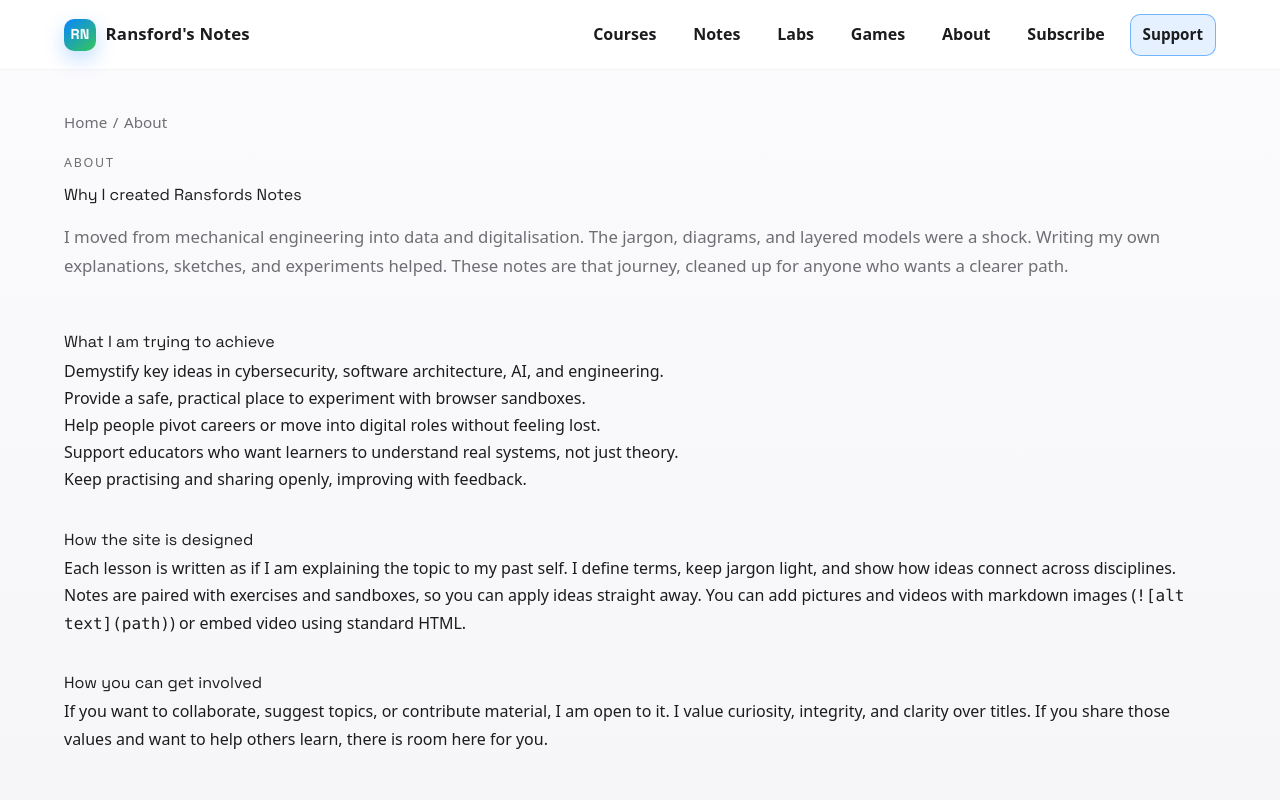
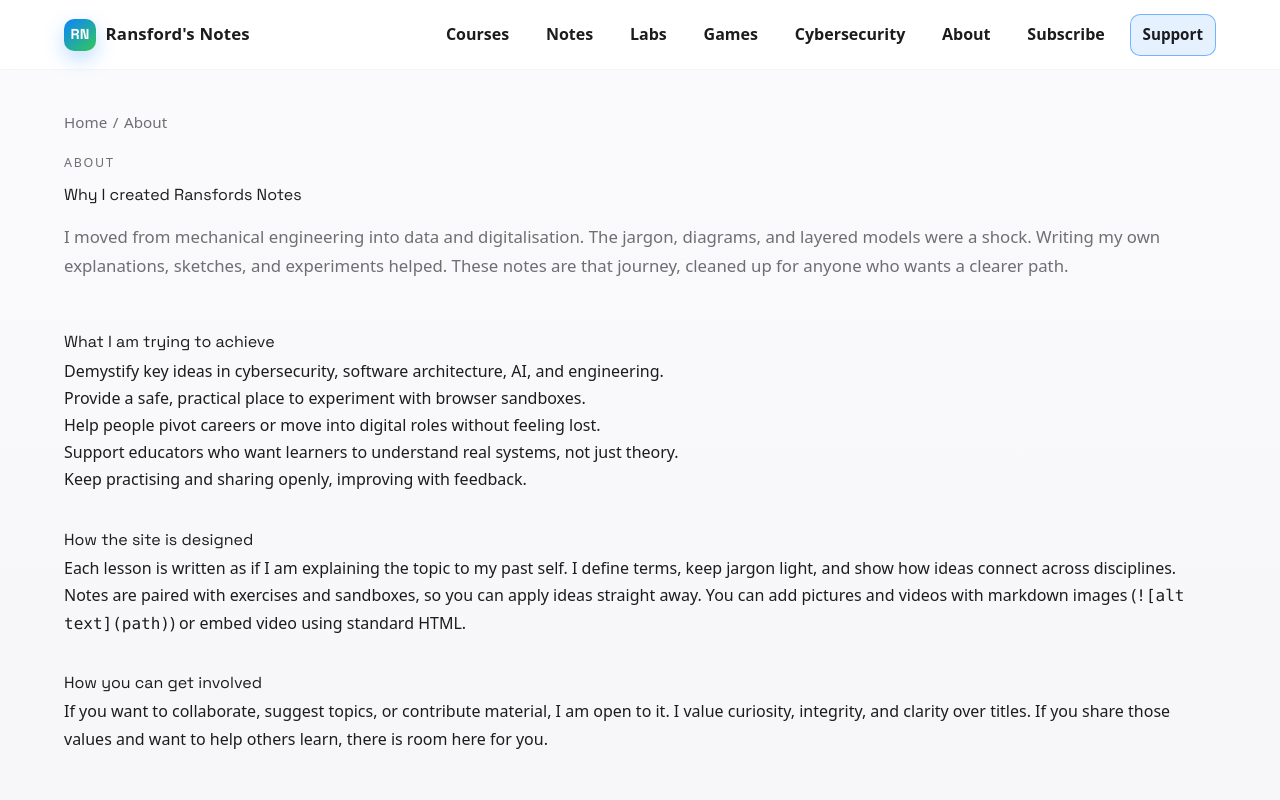
Before and after one commit to LordRansford/my-webapp, a Next.js app: page /about in a window 1280 px wide. Shown: the top 800 px of the page. Built offline with nearby package versions, Linux system fonts and the light colour scheme; no server answers.

Commit message:
Add Cybersecurity link to main navigation

```diff
--- a/src/components/Layout.js
+++ b/src/components/Layout.js
@@ -25,6 +25,7 @@ export default function Layout({
               <Link href="/posts">Notes</Link>
               <Link href="/tools">Labs</Link>
               <Link href="/games">Games</Link>
+              <Link href="/cybersecurity">Cybersecurity</Link>
               <Link href="/about">About</Link>
               <Link href="/subscribe">Subscribe</Link>
               <Link href="/donate" className="pill pill--accent">
```
